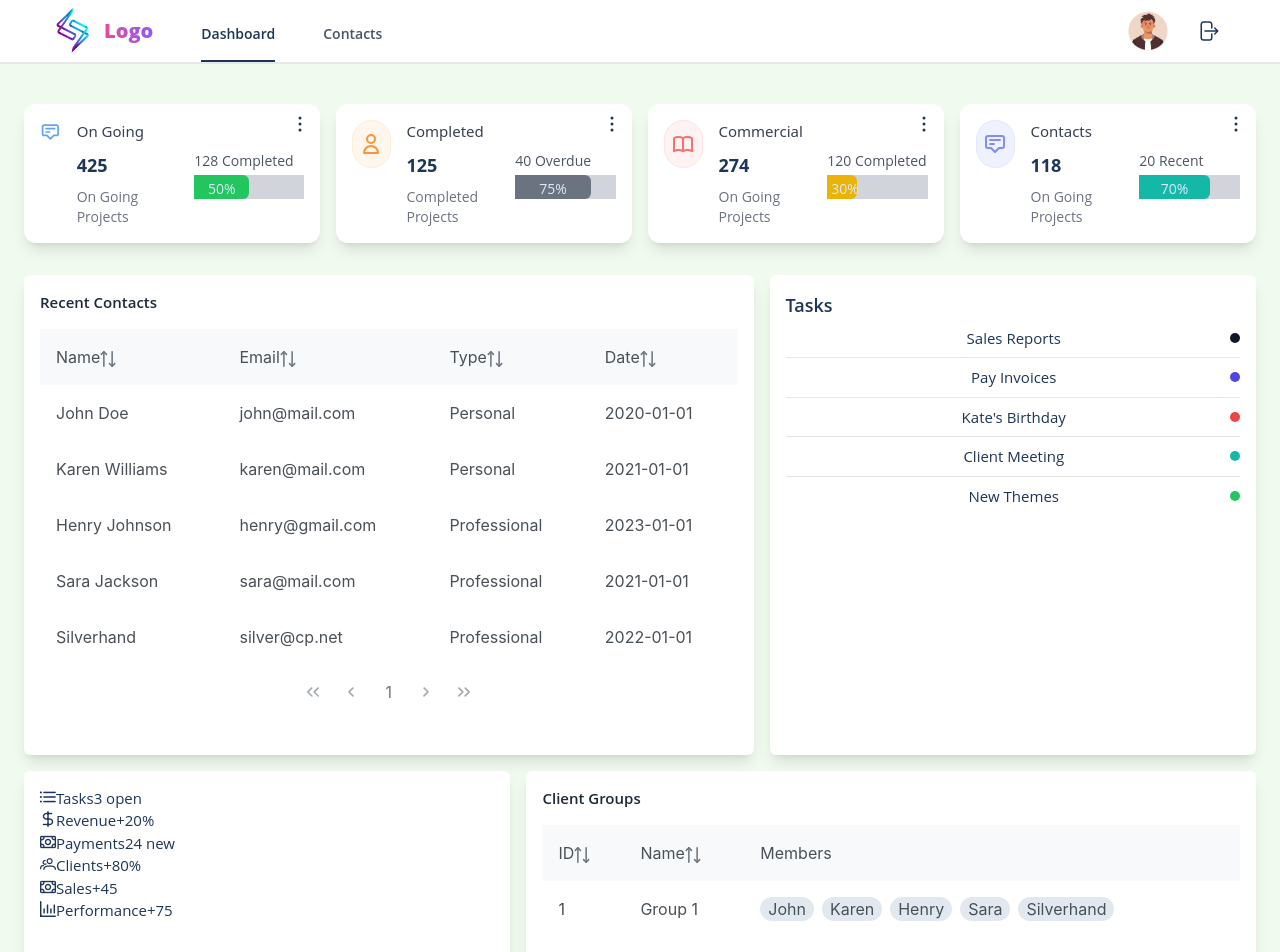
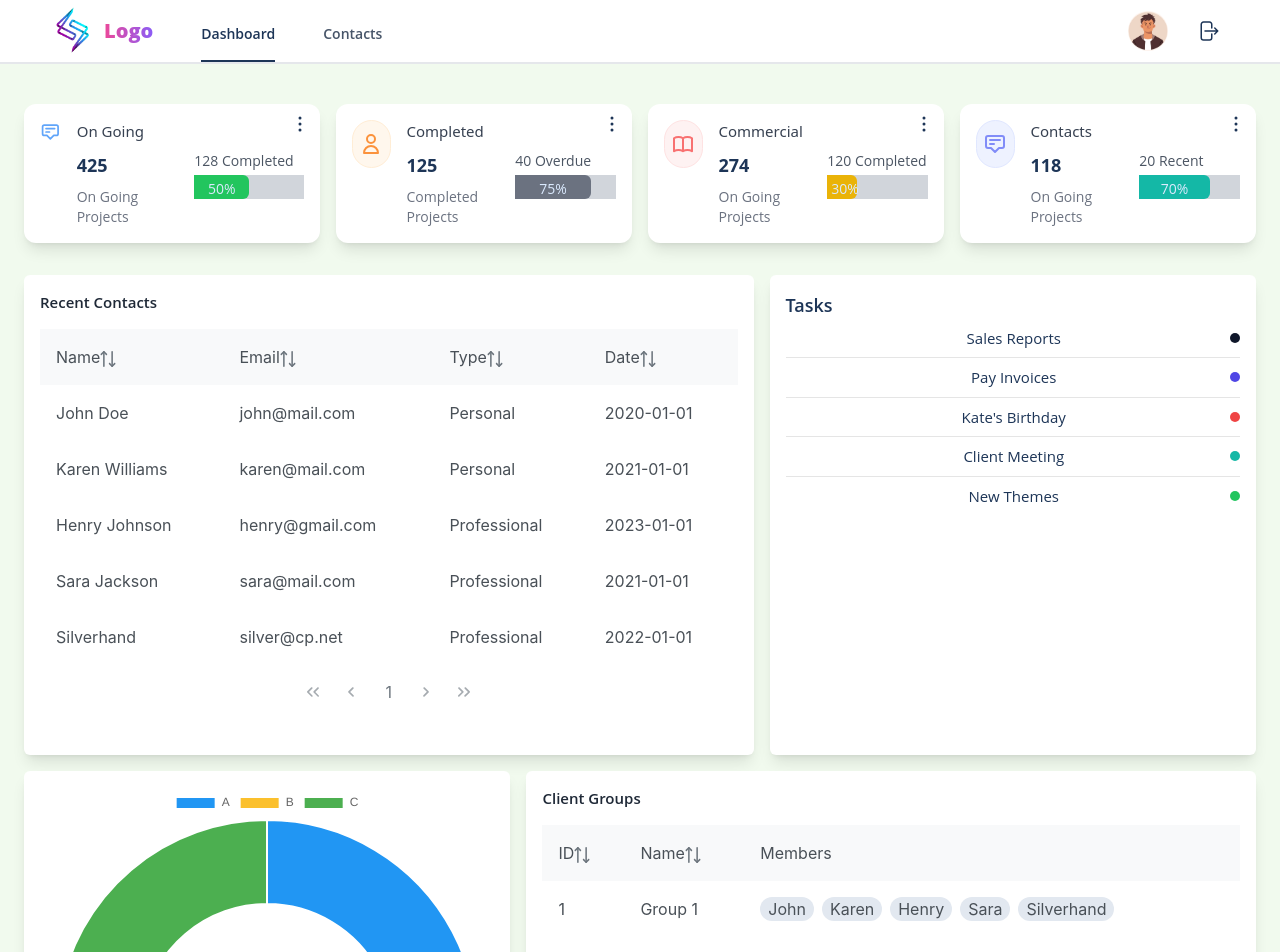
Before and after one commit to takinur/leveling, a Vue app: page / in a window 1280 px wide. Shown: the top 952 px of the page. Built offline with nearby package versions, Linux system fonts and the light colour scheme.

Commit message:
Added Doughnut Chart

```diff
--- a/src/views/DashboardView.vue
+++ b/src/views/DashboardView.vue
@@ -1,6 +1,40 @@
 <script setup lang="ts">
+import { ref, onMounted } from 'vue'
 import DashboardStats from '@/components/DashboardStats.vue'
 import DashboardTasks from '@/components/DashboardTasks.vue'
+
+//Chart data
+onMounted(() => {
+  chartData.value = setChartData()
+})
+
+const chartData = ref()
+const chartOptions = ref({
+  cutout: '60%'
+})
+
+const setChartData = () => {
+  const documentStyle = getComputedStyle(document.body)
+
+  return {
+    labels: ['A', 'B', 'C'],
+    datasets: [
+      {
+        data: [540, 325, 702],
+        backgroundColor: [
+          documentStyle.getPropertyValue('--blue-500'),
+          documentStyle.getPropertyValue('--yellow-500'),
+          documentStyle.getPropertyValue('--green-500')
+        ],
+        hoverBackgroundColor: [
+          documentStyle.getPropertyValue('--blue-400'),
+          documentStyle.getPropertyValue('--yellow-400'),
+          documentStyle.getPropertyValue('--green-400')
+        ]
+      }
+    ]
+  }
+}
 
 //Temp data
 const contacts = [
@@ -133,59 +167,13 @@ const clientGroups = [
       </div>
     </div>
     <div class="md:flex gap-4 mt-4 w-full">
-      <div class="md:w-2/5 mt-4 md:mt-0 rounded-md bg-white p-4 shadow-lg">
-        <div class="user-detail">
-          <ul>
-            <li class="clearfix">
-              <i class="pi pi-list"></i>
-              <span class="project-title">Tasks</span>
-              <span class="project-detail">3 open</span>
-              <div class="project-progressbar">
-                <div class="project-progressbar-value" style="width: 50%"></div>
-              </div>
-            </li>
-            <li class="clearfix">
-              <i class="pi pi-dollar"></i>
-              <span class="project-title">Revenue</span>
-              <span class="project-detail">+20%</span>
-              <div class="project-progressbar">
-                <div class="project-progressbar-value" style="width: 20%"></div>
-              </div>
-            </li>
-            <li class="clearfix">
-              <i class="pi pi-money-bill"></i>
-              <span class="project-title">Payments</span>
-              <span class="project-detail">24 new</span>
-              <div class="project-progressbar">
-                <div class="project-progressbar-value" style="width: 65%"></div>
-              </div>
-            </li>
-            <li class="clearfix">
-              <i class="pi pi-users"></i>
-              <span class="project-title">Clients</span>
-              <span class="project-detail">+80%</span>
-              <div class="project-progressbar">
-                <div class="project-progressbar-value" style="width: 80%"></div>
-              </div>
-            </li>
-            <li class="clearfix">
-              <i class="pi pi-money-bill"></i>
-              <span class="project-title">Sales</span>
-              <span class="project-detail">+45</span>
-              <div class="project-progressbar">
-                <div class="project-progressbar-value" style="width: 45%"></div>
-              </div>
-            </li>
-            <li class="clearfix">
-              <i class="pi pi-chart-bar"></i>
-              <span class="project-title">Performance</span>
-              <span class="project-detail">+75</span>
-              <div class="project-progressbar">
-                <div class="project-progressbar-value" style="width: 75%"></div>
-              </div>
-            </li>
-          </ul>
-        </div>
+      <div class="md:w-2/5 mt-4 md:mt-0 flex justify-center rounded-md bg-white p-4 shadow-lg">
+        <PrimeChart
+          type="doughnut"
+          :data="chartData"
+          :options="chartOptions"
+          class="w-full md:w-30rem"
+        />
       </div>
       <div class="md:w-3/5 rounded-md bg-white p-4 shadow-lg md:mt-0 mt-4">
         <div class="card card-w-title global-sales p-fluid">
```
